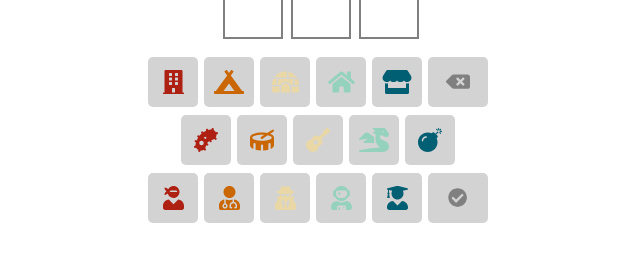
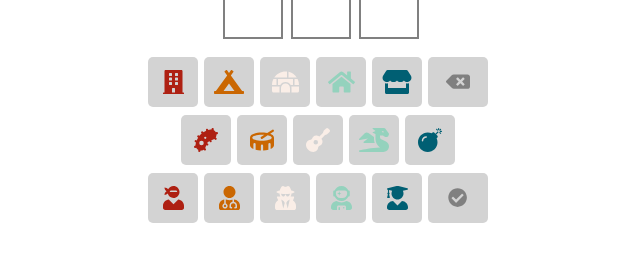
Before and after one commit to andyrewwer/praydle, a React (Create React App) app: page / in a window 1280 px wide. Shown: the part 335-595 px from the top of the page, without its empty margins (319-959 px from the left). Built offline with nearby package versions, Linux system fonts and the light colour scheme.

Commit message:
Very basic answer checker and colors

```diff
--- a/src/App.css
+++ b/src/App.css
@@ -1,12 +1,18 @@
 :root {
   --red-icon: #ae2012;
   --orange-icon: #ca6702;
-  --beige-icon: #e9d8a6;
+  --beige-icon: #faeee7;
   --green-icon: #94d2bd;
   --blue-icon: #005f73;
   --grey-icon: grey;
   --keyboard-background: lightgrey;
   --game-max-width: 500px;
+  --color-present: #AB8D33;
+  --color-correct: #096E0B;
+  --color-absent: #941C18;
+  /* --color-present: #F2A359;
+  --color-correct: #91C483;
+  --color-absent: #21201C; */
 }
 
 .App {
--- a/src/App.js
+++ b/src/App.js
@@ -1,9 +1,10 @@
-import logo from './logo.svg';
+import React, { Component } from 'react';
 import './App.css';
-import React, { Component, useState } from 'react';
 import HeaderSection from './components/header/HeaderSection.js';
 import BoardSection from './components/board/BoardSection.js';
 import Keyboard from './components/keyboard/Keyboard.js';
+import {Icon} from './model/Icon';
+import {BUILDING_ICONS, WEAPON_ICONS, PEOPLE_ICONS} from './utils/Enums';
 import { library } from '@fortawesome/fontawesome-svg-core';
 import { faBuilding, faCampground, faStore, faHome, faIgloo } from '@fortawesome/free-solid-svg-icons';
 import { faBomb, faDrum, faBacterium, faDragon, faGuitar} from '@fortawesome/free-solid-svg-icons';
@@ -22,6 +23,22 @@ class App extends Component {
     }
   }
 
+  answerIsRight(icon) {
+    let answer = [BUILDING_ICONS.THREE, WEAPON_ICONS.FOUR, PEOPLE_ICONS.FIVE];
+    let colors = [answer[0].color, answer[1].color, answer[2].color];
+    if (answer.indexOf(icon) > -1) {
+      console.log('ANSWER IS THERE');
+      return 'correct';
+    }
+    if (colors.indexOf(icon.color) > -1) {
+      // TODO check if the "RIGHT" answer is not implemented
+      console.log('COLOR IS THERE');
+      return 'present';
+    }
+    return 'absent'
+
+  }
+
   render = () => {
     library.add(faBackspace, faCheckCircle);
     // hard coded in utils/Enums.js
@@ -29,7 +46,6 @@ class App extends Component {
     library.add(faBomb, faDrum, faBacterium, faDragon, faGuitar);
     library.add(faUserAstronaut, faUserGraduate, faUserMd, faUserNinja, faUserSecret);
     const keyPress = (icon) => {
-      console.log('start', this.state.icons)
       if (icon.iconName === 'backspace') { // TODO ENUMify
         const list = this.state.icons
         list[this.state.current_row] = list[this.state.current_row].slice(0, -1)
@@ -40,7 +56,17 @@ class App extends Component {
       }
       if (icon.iconName === 'check-circle') { // todo prettiy iconName
         // TODO implement some checking logic here
+        const list = this.state.icons;
+        const row = list[this.state.current_row]
+        for (let i = 0; i < row.length; i ++) {
+
+          // TODO
+          row[i] = new Icon(row[i].iconName, row[i].color, this.answerIsRight(row[i]));
+        }
+        list[this.state.current_row] = row
+
         this.setState({
+            icons: list,
             current_row: this.state.current_row + 1
           })
         return
@@ -48,6 +74,7 @@ class App extends Component {
       if (this.state.icons[this.state.current_row].length < 3) {
         const list = this.state.icons
         list[this.state.current_row] = list[this.state.current_row].concat(icon)
+        console.log(list)
         this.setState({
             icons: list
           })
--- a/src/components/board/game-row/GameRow.js
+++ b/src/components/board/game-row/GameRow.js
@@ -11,9 +11,9 @@ class GameRow extends Component {
   render = () => {
     return (
       <div className="game-row">
-        <GameTile icon={!!this.props.icons && this.props.icons.length > 0 && this.props.icons[0]}/>
-        <GameTile icon={!!this.props.icons && this.props.icons.length > 1 && this.props.icons[1]}/>
-        <GameTile icon={!!this.props.icons && this.props.icons.length > 2 && this.props.icons[2]}/>
+        <GameTile icon={!!this.props.icons && this.props.icons.length > 0 && this.props.icons[0]} tileClass={!!this.props.icons && this.props.icons.length > 0 && this.props.icons[0].status}/>
+        <GameTile icon={!!this.props.icons && this.props.icons.length > 1 && this.props.icons[1]} tileClass={!!this.props.icons && this.props.icons.length > 1 && this.props.icons[1].status}/>
+        <GameTile icon={!!this.props.icons && this.props.icons.length > 2 && this.props.icons[2]} tileClass={!!this.props.icons && this.props.icons.length > 2 && this.props.icons[2].status}/>
       </div>
     )}
   }
--- a/src/components/board/game-row/game-tile/GameTile.css
+++ b/src/components/board/game-row/game-tile/GameTile.css
@@ -8,6 +8,21 @@
 
 .icon {
   font-size: 2.5rem;
+}
+
+.absent {
+  background-color: var(--color-absent);
+  border: 0;
+}
+
+.present {
+  background-color: var(--color-present);
+  border: 0;
+}
+
+.correct {
+  background-color: var(--color-correct);
+  border: 0;
 }
 
 .red {
--- a/src/components/board/game-row/game-tile/GameTile.js
+++ b/src/components/board/game-row/game-tile/GameTile.js
@@ -13,7 +13,7 @@ class GameTile extends Component {
 
   render = () => {
     return (
-      <div className="tile">
+      <div className={'tile ' + this.props.tileClass}>
         {!!this.props.icon &&
           <FontAwesomeIcon icon={this.props.icon.iconName} className={'icon ' + this.props.icon.color}/>}
       </div>
--- /dev/null
+++ b/src/model/Icon.js
@@ -0,0 +1,33 @@
+class Icon {
+  constructor(iconName, color, status) {
+    this.iconName = iconName;
+    this.color = color;
+    this.status = status;
+  }
+
+  getIconName() {
+    return this.iconName;
+  }
+
+  getColor() {
+    return this.color;
+  }
+
+  getStatus() {
+    return this.status;
+  }
+
+  setIconName(iconName) {
+    this.iconName = iconName;
+  }
+
+  setColor(color) {
+    this.color = color;
+  }
+
+  setStatus(status) {
+    this.status = status;
+  }
+}
+
+export {Icon};
```
